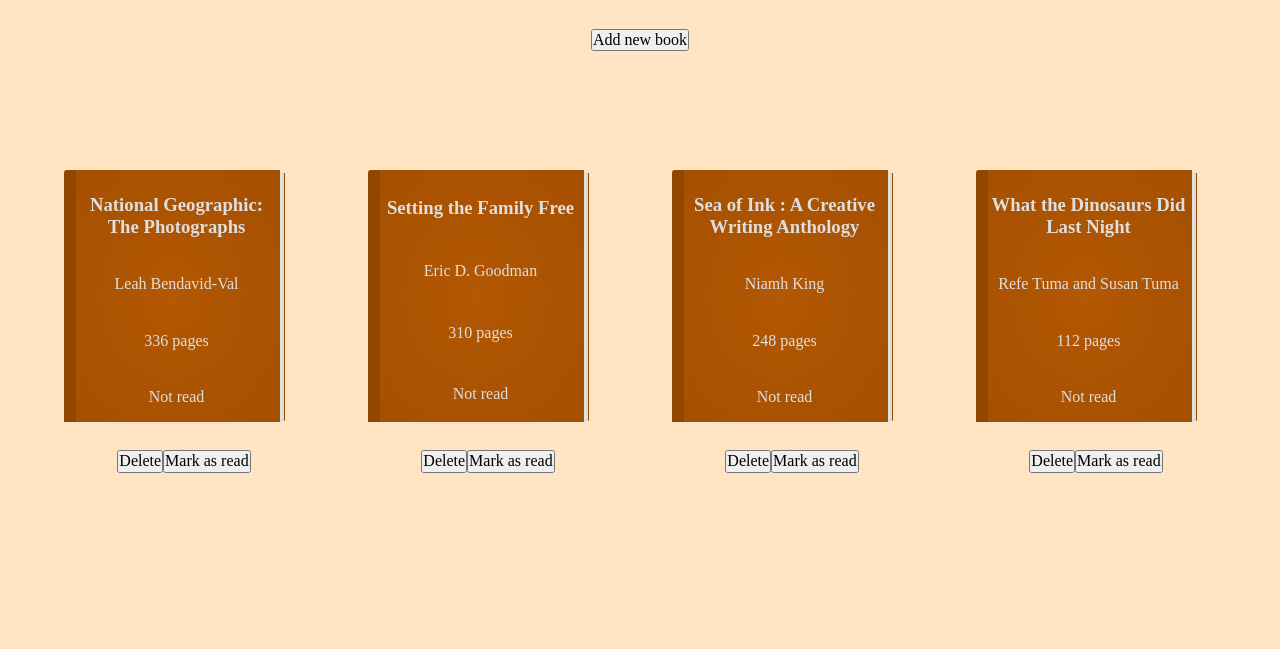
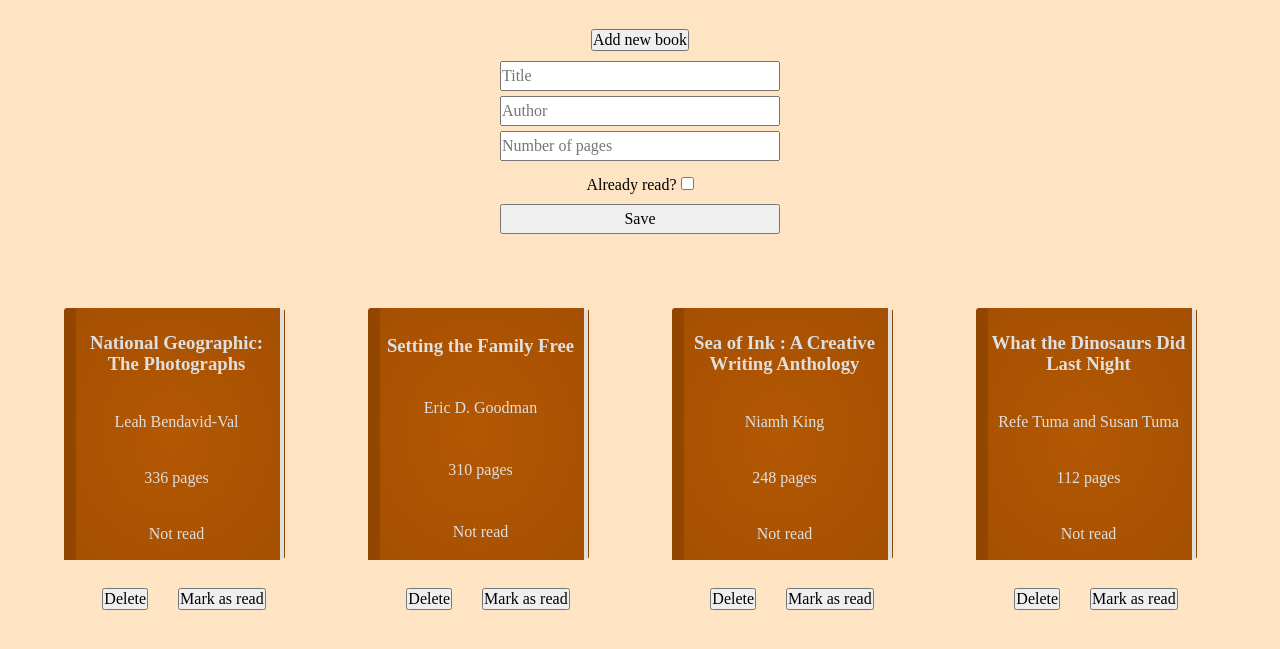
Before and after one commit to NewIncome/mv_library, a plain HTML site: page index.html in a window 1280 px wide. Both pictures are taken after a click on the button "Add new book". Shown: the part 61-710 px from the top of the page. Drawn offline with Linux system fonts and the light colour scheme.

Commit message:
Add margin right to remove button

```diff
--- a/index.html
+++ b/index.html
@@ -13,7 +13,7 @@
   <div class="sec">
     <h1>LIBRARY</h1>
     <button class="my-2" onclick="toggleForm()">Add new book</button>
-    <form id="bookForm" class="form hidden">
+    <form id="bookForm" class="hidden">
       <input type="text" name="title" class="input-txt" id="formTitle" placeholder="Title" required><br>
       <input type="text" name="author" class="input-txt" id="formAuthor" placeholder="Author" required><br>
       <input type="number" name="pages" class="input-txt" id="formPages" placeholder="Number of pages" required><br>
--- a/script.js
+++ b/script.js
@@ -57,6 +57,7 @@ function render() {
 
 
     const removeButton = document.createElement('button');
+    removeButton.classList.add('remove-button');
     removeButton.innerHTML = 'Delete';
     removeButton.setAttribute('onClick', `removeBookFromLibrary(${book.id})`);
 
--- a/style.css
+++ b/style.css
@@ -53,3 +53,7 @@ body {
 .book-container {
   margin-top: 40px;
 }
+
+.remove-button {
+  margin-right: 30px;
+}
```
